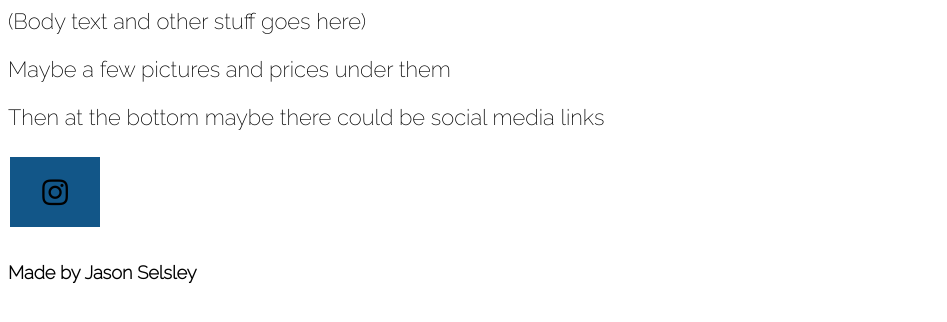
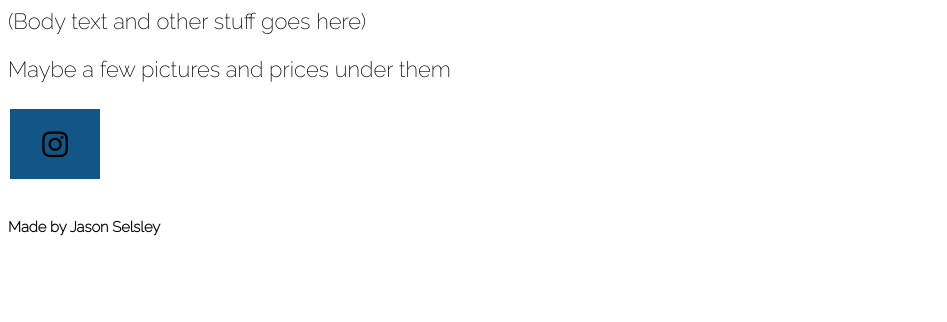
Before and after one commit to JMS1717/DecalDepot, a plain HTML site: page index.html in a window 1280 px wide. Shown: the part 102-424 px from the top of the page, without its empty margins (0-947 px from the left). Drawn offline with Linux system fonts and the light colour scheme.

Commit message:
less ugly

```diff
--- a/index.html
+++ b/index.html
@@ -33,7 +33,6 @@ a:active {
 <p><center><h1>Welcome to Decal Depot</h1></p></center>
 <p>(Body text and other stuff goes here)</p>
 <p>Maybe a few pictures and prices under them</p>
-<p>Then at the bottom maybe there could be social media links</p>
 <meta name="viewport" content="width=device-width, initial-scale=1">
 <link rel="stylesheet" href="https://cdnjs.cloudflare.com/ajax/libs/font-awesome/4.7.0/css/font-awesome.min.css">
 <style>
@@ -59,6 +58,6 @@ a:active {
 <body>
 <!-- Add font awesome icons -->
 <a href="https://www.instagram.com/decaldepotbyaa/" class="fa fa-instagram"></a>
-<p><h5>Made by Jason Selsley</h5></p>
+<p><h6>Made by Jason Selsley</h5></p>
 </body>
 </html>
```
